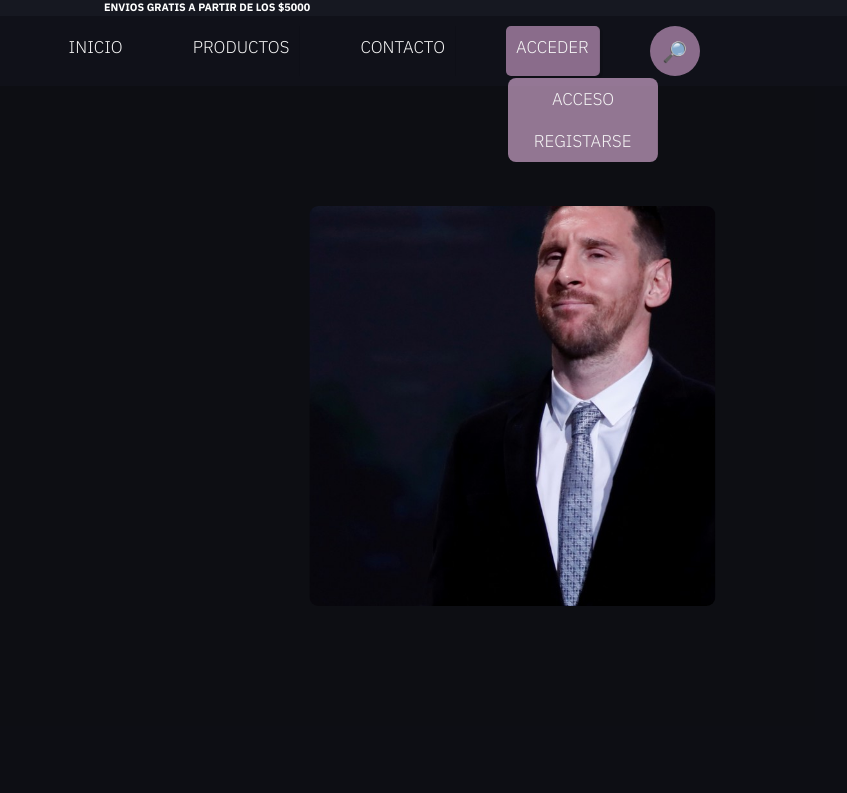
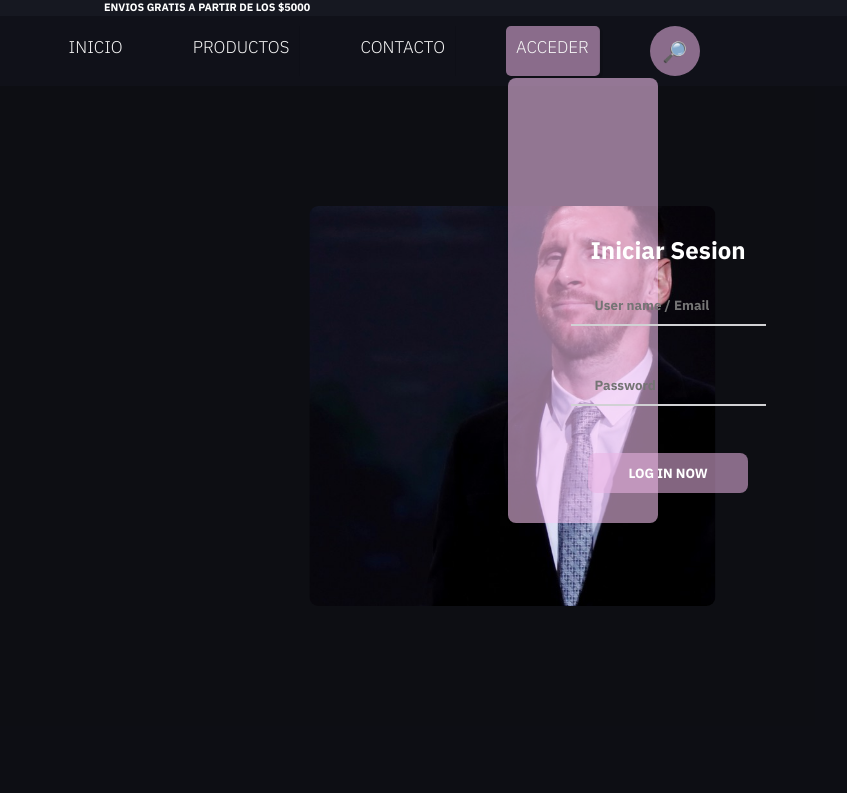
Before and after one commit to ciaramaria/tiE-tiE-integrador-ciaramaria, a plain HTML site: page index.html in a window 1280 px wide. Both pictures are taken after a click on the link "ACCEDER". Shown: the top 793 px of the page, 433-1280 px from the left. Drawn offline with Linux system fonts and the light colour scheme.

Commit message:
agregue acceso

```diff
--- a/index.html
+++ b/index.html
@@ -32,8 +32,21 @@
                 <li><a href="#contact">Contacto</a></li>
                 <li><a href="#" class="acceso" >Acceder</a>
                     <ul class="submenu">
-                        <li><a href="#">Acceso</a></li>
-                        <li><a href="#">Registarse</a></li>
+                        <!-- <li><a href="#">Acceso</a></li>
+                        <li><a href="#">Registarse</a></li> -->
+                        <form class="login">
+                            <h1>Iniciar Sesion</h1>
+                            <div class="login__field">
+                                <i class="login__icon fas fa-user"></i>
+                                <input type="text" class="login__input" placeholder="User name / Email">
+                            </div>
+                            <div class="login__field">
+                                <input type="password" class="login__input" placeholder="Password">
+                            </div>
+                            <button class="button login__submit">
+                                <span class="button__text">Log In Now</span>
+                            </button>
+                        </form>
                     </ul>
 
                 </li>
--- a/style.css
+++ b/style.css
@@ -286,6 +286,41 @@ body {
     box-shadow:none;
 
 }
+
+/* LOGIN */
+
+
+
+.submenu {
+	display: flex;
+	align-items: center;
+	justify-content: center;
+}
+
+.login {
+	width: 320px;
+	padding: 30px;
+	padding-top: 156px;
+
+    border-radius: 1rem;
+}
+
+.login__field {
+	padding: 20px 0px;
+	position: relative;
+}
+
+.login__input {
+	border: none;
+	border-bottom: 2px solid #D1D1D4;
+	background: none;
+	padding: 10px;
+	padding-left: 24px;
+	font-weight: 700;
+	width: 75%;
+	transition: .2s;
+}
+
 
 
 /* BUSCADOR */
@@ -653,6 +688,10 @@ body {
 
 }
 
+
+/* * media footer */
+
+
 @media (max-width: 945px) {
 
 .footer-info {
```
